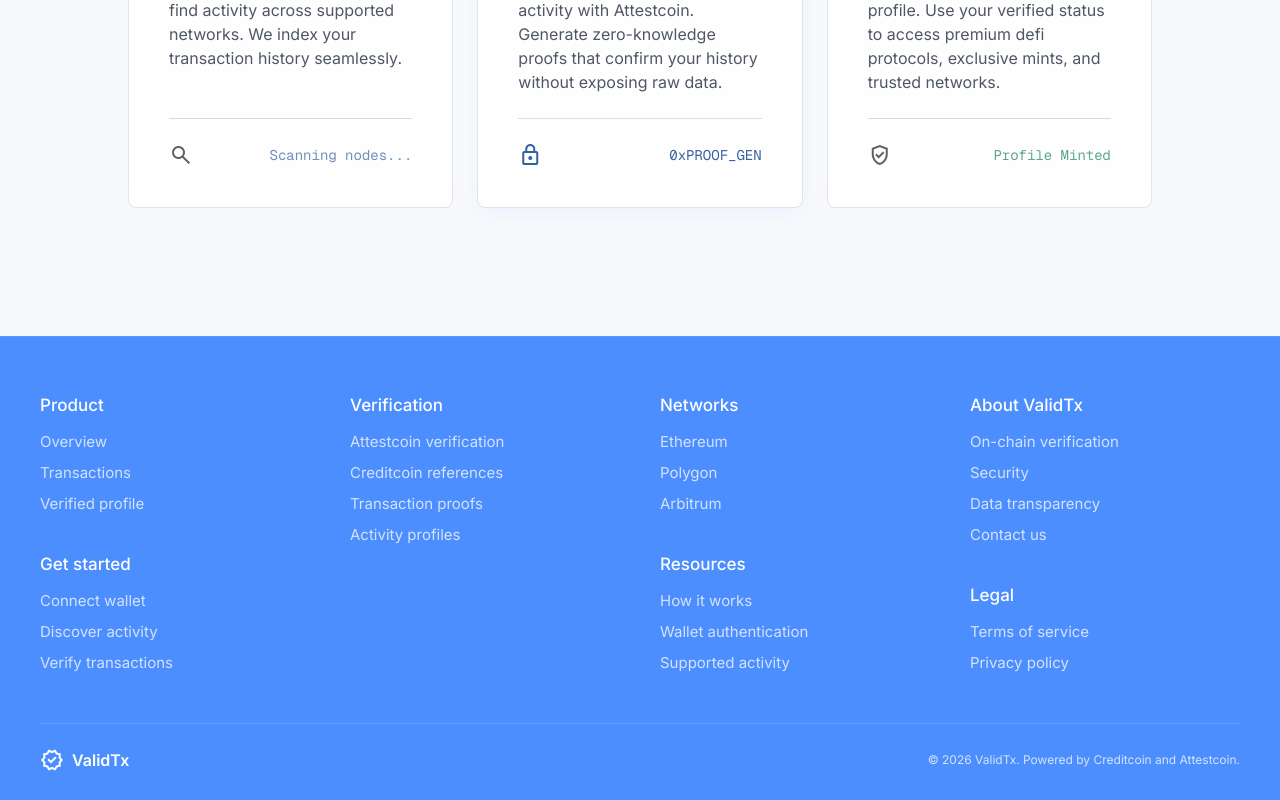
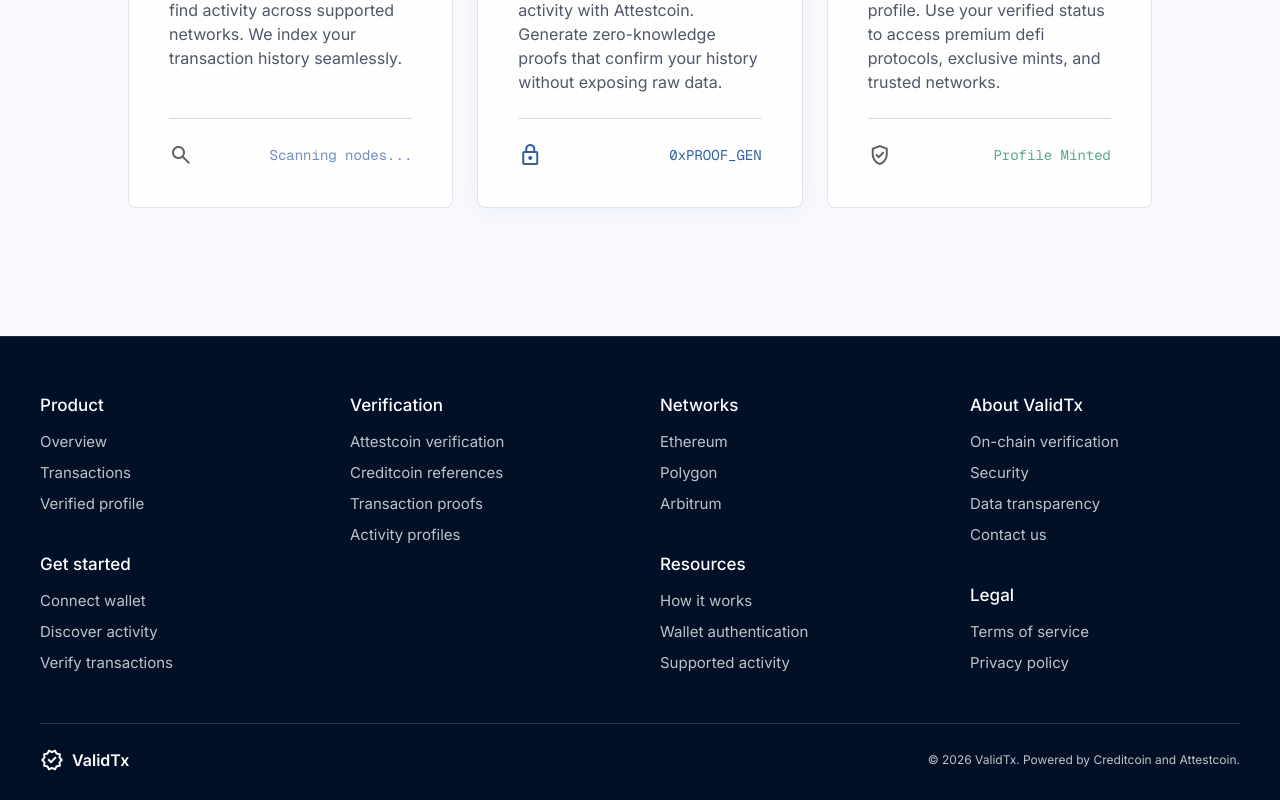
Before and after one commit to sarahmoses-ux/Valid.tx, a React (Vite) app: page / in a window 1280 px wide. Shown: the part 1069-1869 px from the top of the page. Built offline with nearby package versions, Linux system fonts and the light colour scheme; no server answers.

Commit message:
update footer background color

```diff
--- a/src/components/Footer.tsx
+++ b/src/components/Footer.tsx
@@ -80,7 +80,7 @@
 
 export default function Footer() {
   return (
-    <footer className="relative z-10 bg-[#4d8eff] text-white border-t border-white/10">
+    <footer className="relative z-10 bg-[#010f27] text-white border-t border-white/10">
       <div className="max-w-7xl mx-auto px-5 sm:px-8 lg:px-10 pt-12 sm:pt-14 pb-7">
         <div className="grid grid-cols-1 sm:grid-cols-2 lg:grid-cols-4 gap-x-10 gap-y-12">
           {columns.map((column, columnIndex) => (
```
